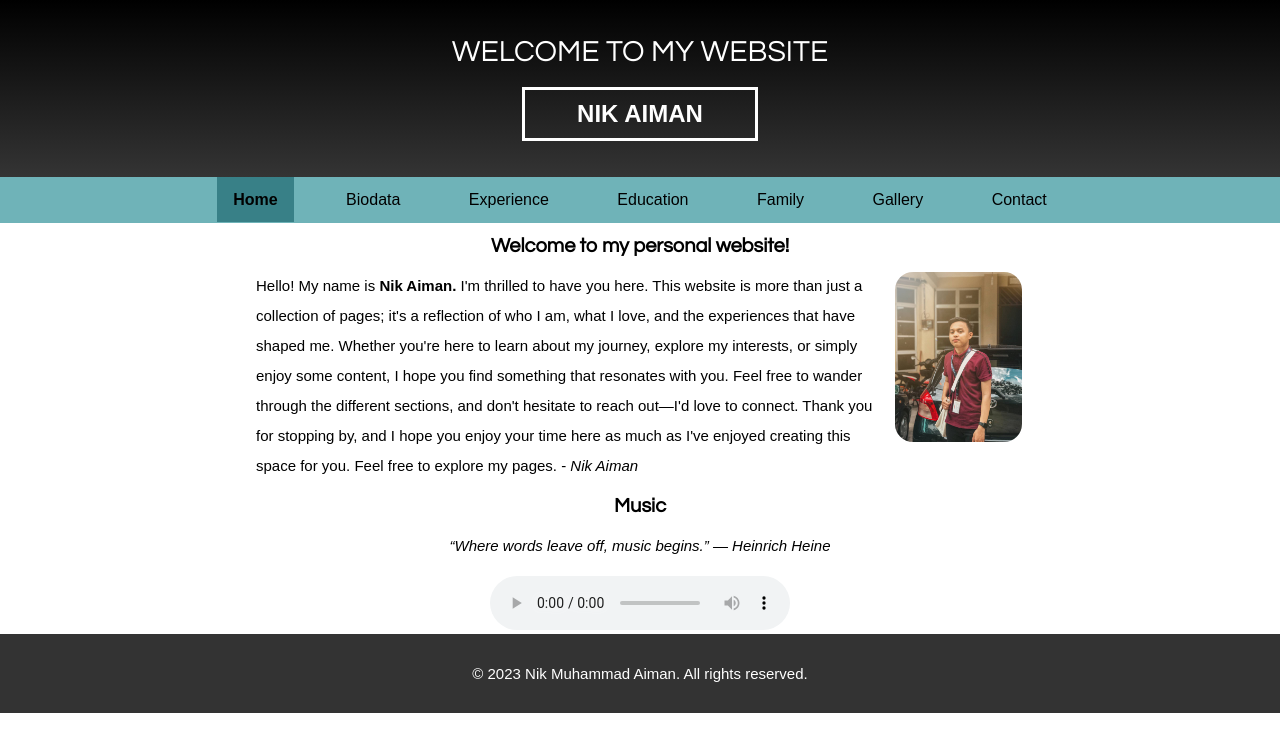
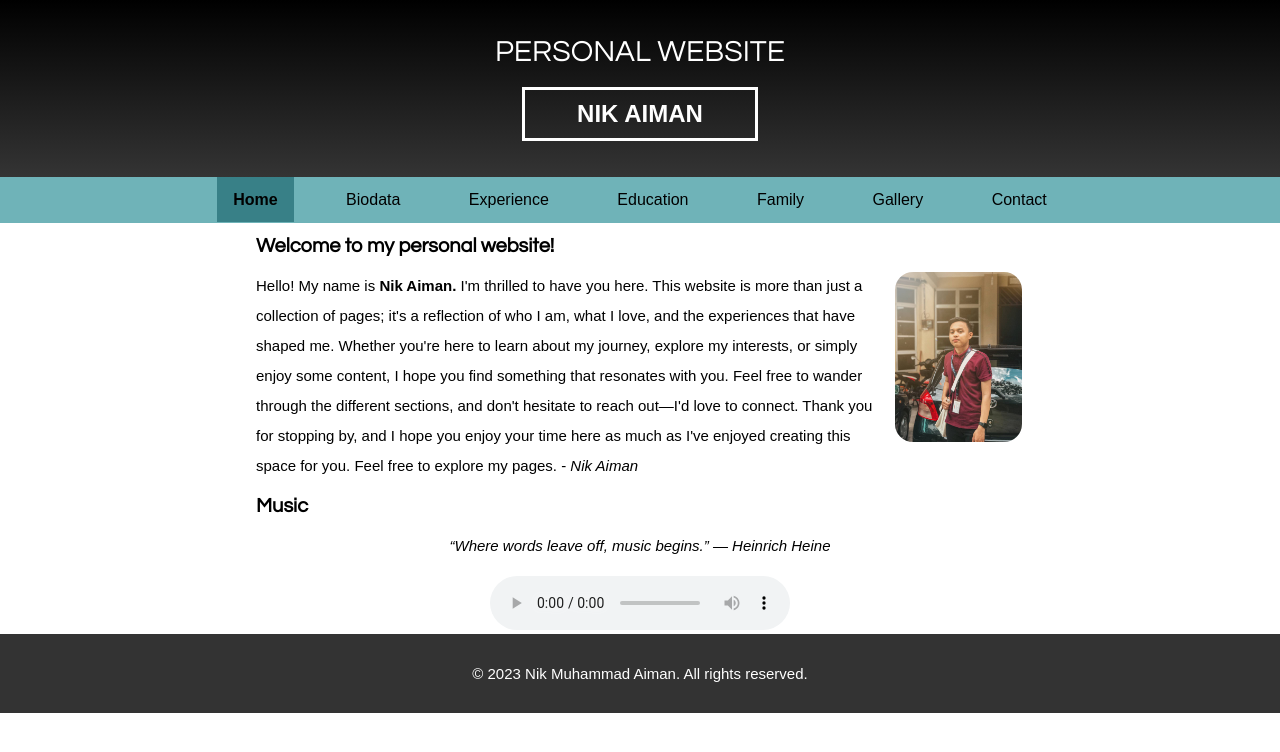
Before and after one commit to nikaimann/mypersonalwebsite, a plain HTML site: page index.html in a window 1280 px wide. Drawn offline with Linux system fonts and the light colour scheme.

Commit message:
index.html

```diff
--- a/index.html
+++ b/index.html
@@ -11,11 +11,11 @@
 <body>
 
 	<header >
-        <h1 style="font-size: 30px;" >WELCOME TO MY WEBSITE</h1>
+        <h1 style="font-size: 30px;" >PERSONAL WEBSITE</h1>
         <center><h2><a href="index.html" style="text-align: center;">NIK AIMAN</a></h2></center>
         </header>
-<center>
-        <nav class="header" id="myHeader">
+
+<nav class="header" id="myHeader">
         <a class="active" href="index.html">Home</a>
         <a href="biodata.html">Biodata</a>
         <a href="experience.html">Experience</a>
```
